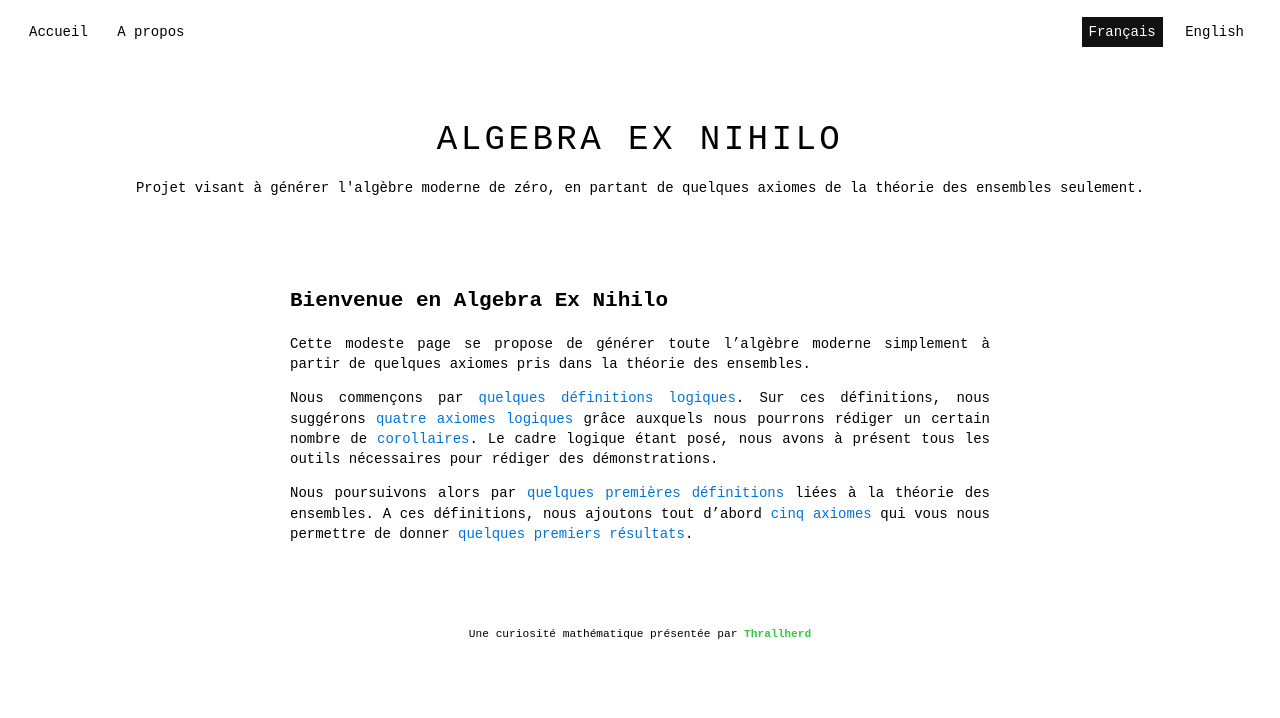
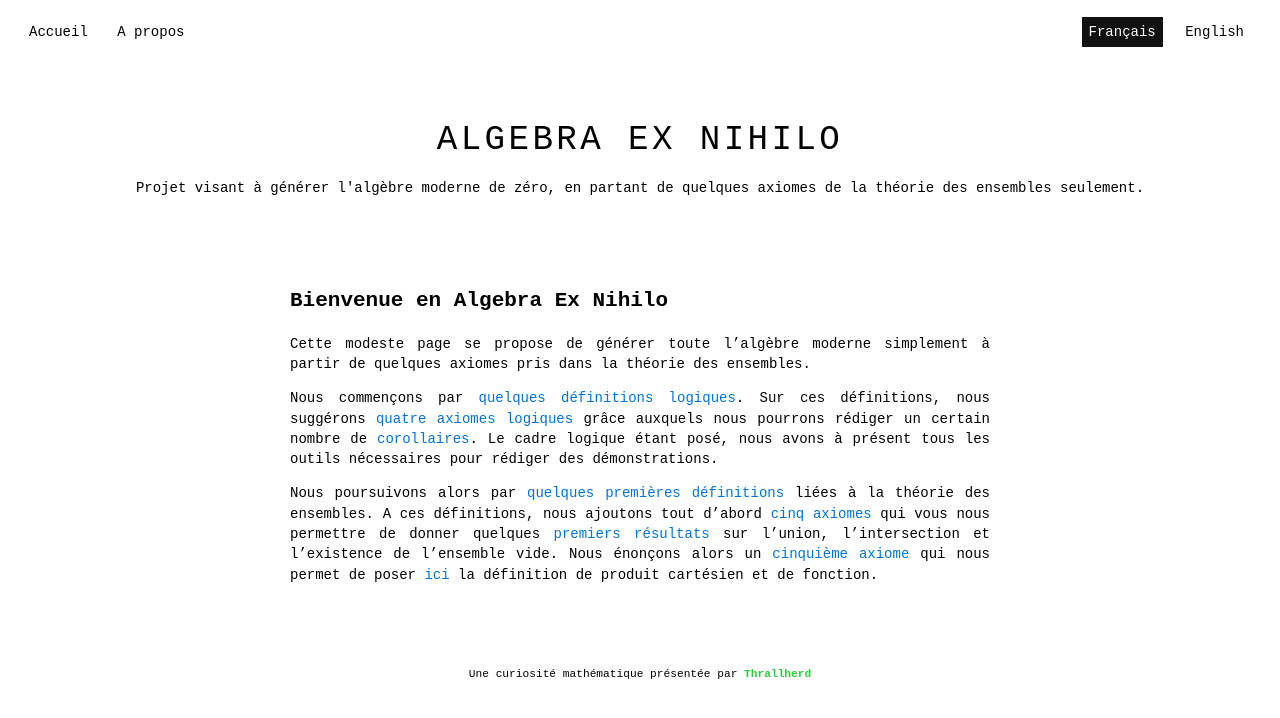
Before and after one commit to Thrallherd/AlgebraExNihilo, a Jekyll site: the page built from index.md, in a window 1280 px wide. Shown: the top 718 px of the page. Built offline with Jekyll 4.4.1, drawn with Linux system fonts in a browser that asks for light colours.

Commit message:
Update index.md

```diff
--- a/index.md
+++ b/index.md
@@ -11,4 +11,4 @@
 
 Nous commençons par [quelques définitions logiques](logic_def.md). Sur ces définitions, nous suggérons [quatre axiomes logiques](logic_axm.md) grâce auxquels nous pourrons rédiger un certain nombre de [corollaires](logic_cor.md). Le cadre logique étant posé, nous avons à présent tous les outils nécessaires pour rédiger des démonstrations.
 
-Nous poursuivons alors par [quelques premières définitions](set_def.md) liées à la théorie des ensembles. A ces définitions, nous ajoutons tout d'abord [cinq axiomes](set_axm.md) qui vous nous permettre de donner [quelques premiers résultats](set_res1.md).
+Nous poursuivons alors par [quelques premières définitions](set_def.md) liées à la théorie des ensembles. A ces définitions, nous ajoutons tout d'abord [cinq axiomes](set_axm.md) qui vous nous permettre de donner quelques [premiers résultats](set_res1.md) sur l'union, l'intersection et l'existence de l'ensemble vide. Nous énonçons alors un [cinquième axiome](set_axm2.md) qui nous permet de poser [ici](set_res2.md) la définition de produit cartésien et de fonction.
```
